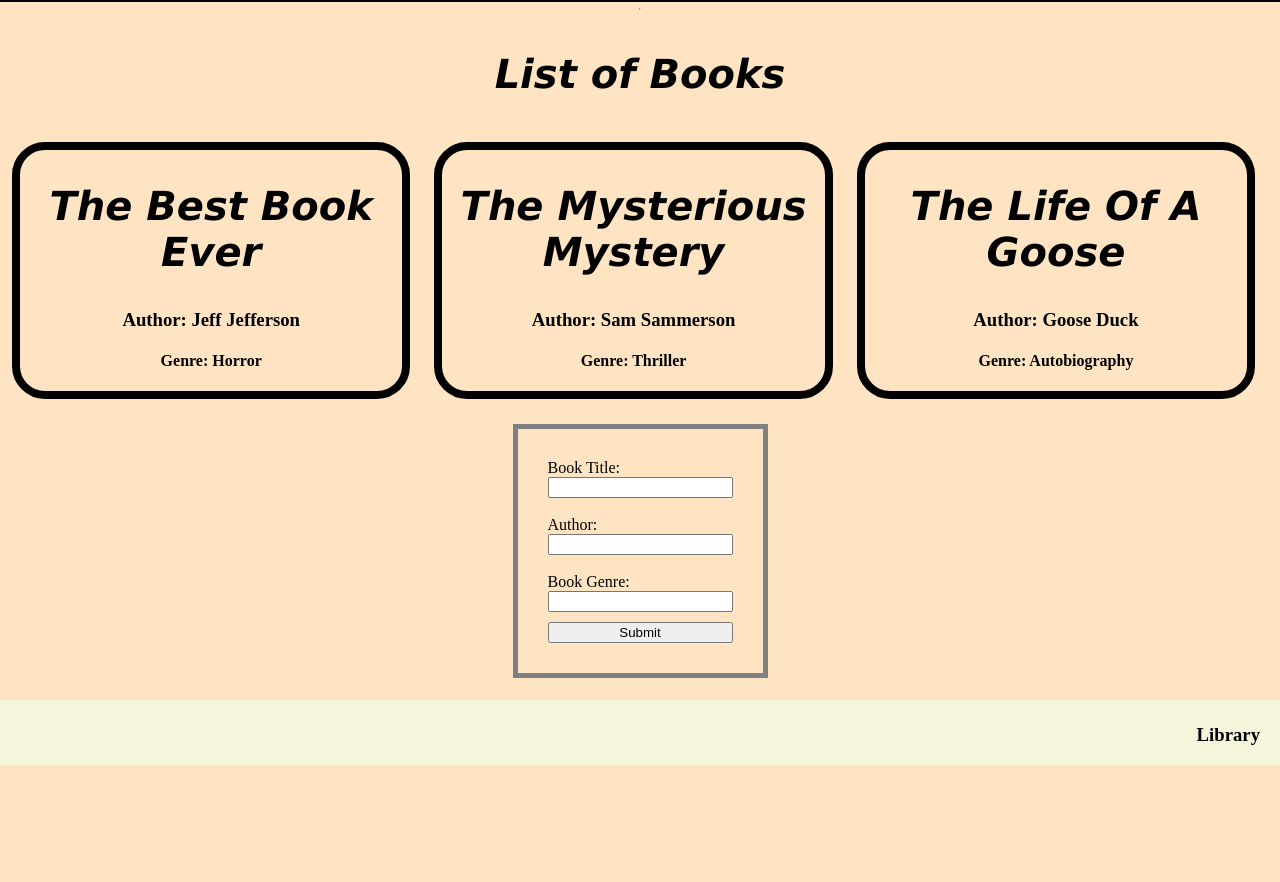
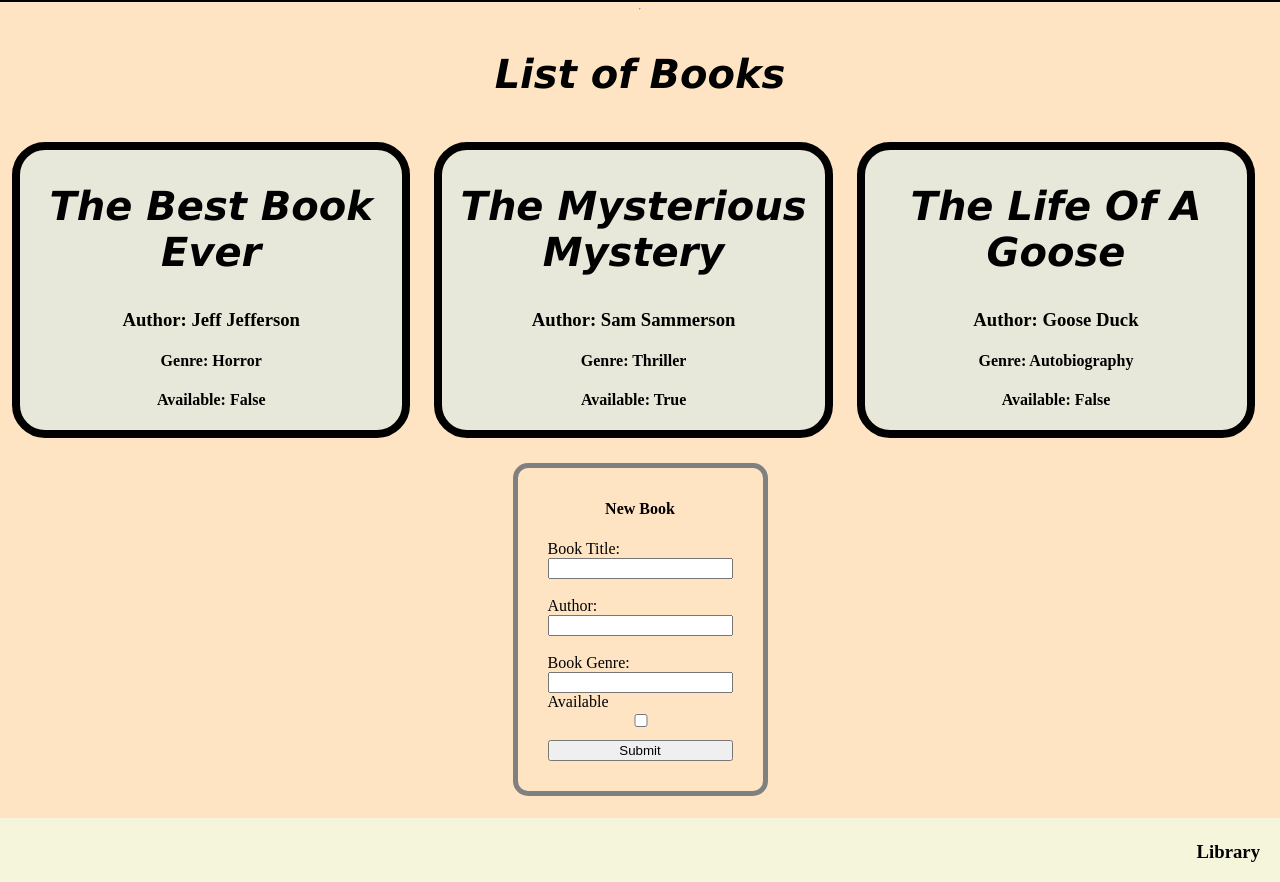
Before and after one commit to alcooke13/w3d5_library_homework, a Flask app: page /books in a window 1280 px wide. Shown: the part 119-1001 px from the top of the page. Before the commit the page ends 884 px from the top, so only its background shows below. Run offline with Flask 2, Linux system fonts and the light colour scheme.

Commit message:
Added working checkout/available checkbox

```diff
--- a/controllers/controller.py
+++ b/controllers/controller.py
@@ -17,7 +17,8 @@ def adding_to_main_list():
     title = request.form['title']
     author = request.form['author']
     genre = request.form['genre']
-    newbook_to_add = Book(title=title, author=author, genre=genre)
+    available = True if 'checkbox' in request.form else False
+    newbook_to_add = Book(title=title, author=author, genre=genre, available=available)
     add_book(newbook_to_add)
     return redirect('/books')
 
--- a/models/book.py
+++ b/models/book.py
@@ -1,6 +1,7 @@
 class Book:
 
-    def __init__(self, title, author, genre):
+    def __init__(self, title, author, genre, available):
         self.title = title
         self.author = author
         self.genre = genre
+        self.available = available
--- a/models/books.py
+++ b/models/books.py
@@ -1,8 +1,8 @@
 from models.book import Book
 
-book1 = Book("The Best Book Ever", "Jeff Jefferson", "Horror")
-book2 = Book("The Mysterious Mystery", "Sam Sammerson", "Thriller")
-book3 = Book("The Life Of A Goose", "Goose Duck", "Autobiography")
+book1 = Book("The Best Book Ever", "Jeff Jefferson", "Horror", False)
+book2 = Book("The Mysterious Mystery", "Sam Sammerson", "Thriller", True)
+book3 = Book("The Life Of A Goose", "Goose Duck", "Autobiography", False)
 
 list_of_books = [book1, book2, book3]
 
--- a/static/style.css
+++ b/static/style.css
@@ -46,6 +46,7 @@ body {
     margin: 20px;
     text-align: center;
     border-radius: 25px;
+    background-color: #e8e8da;
 
 }
 
@@ -60,8 +61,13 @@ body {
     display: grid;
     padding: 30px;
     margin-bottom: 2rem;
+    border-radius: 10px;
 
+}
 
+#book_form > h4 {
+    margin-top: 2px;
+    text-align: center;
 }
 
 #submit-button {
--- a/templates/index.html
+++ b/templates/index.html
@@ -8,18 +8,22 @@
         <h2><a href="/books/{{books.index(book)}}" id="hyperlink-book">{{book.title}}</a></h2>
         <h3>Author: {{book.author}}</h3>
         <h4>Genre: {{book.genre}}</h4>
+        <h4>Available: {{book.available}}</h4>
     </div>
 {% endfor %}
 </div>
 <br>
 <section class="container-submit">
     <form action="/books" method="post" id="book_form">
+        <h4>New Book</h4>
         <label for="title">Book Title: </label>
         <input type="text" name="title" id="title"><br>
         <label for="author">Author: </label>
         <input type="text" name="author" id="author"><br>
         <label for="genre">Book Genre: </label>
         <input type="text" name="genre" id="genre">
+        <label for="checkbox">Available</label>
+        <input type="checkbox" name="checkbox" id="checkbox" value="status">
         <input type="submit" value="Submit" id="submit-button">
 
     </form>
--- a/templates/single_book.html
+++ b/templates/single_book.html
@@ -7,6 +7,7 @@
     <h2>{{ book.title }}</h2><br>
     <div>Author: {{ book.author }}<br>
         Genre: {{ book.genre }}<br>
+        Available: {{ book.available }}
         <form class="form" action="/books/delete/{{ book.title }}" method="POST">
             <input type="submit" value="Delete">
         </form>
```
